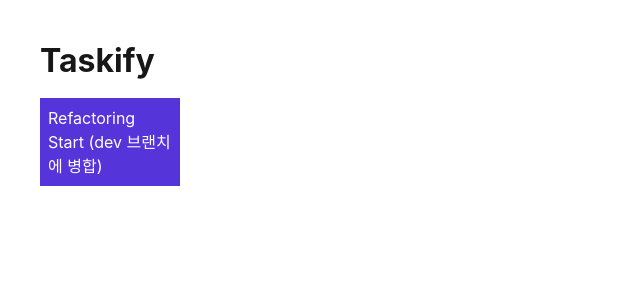
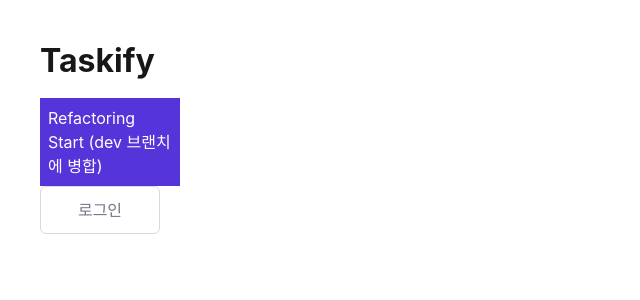
Before and after one commit to codeit17-part3-team5/taskify-refactor, a Next.js app: page / in a window 1280 px wide. Shown: the top 300 px of the page, without its empty margins (0-640 px from the left). Built offline with nearby package versions, Linux system fonts and the light colour scheme.

Commit message:
Design: 버튼 공통 컴포넌트 ui 초기본

```diff
--- a/package.json
+++ b/package.json
@@ -9,9 +9,11 @@
     "lint": "eslint"
   },
   "dependencies": {
+    "clsx": "^2.1.1",
     "next": "16.1.1",
     "react": "19.2.3",
-    "react-dom": "19.2.3"
+    "react-dom": "19.2.3",
+    "tailwind-merge": "^3.4.0"
   },
   "devDependencies": {
     "@tailwindcss/postcss": "^4",
--- /dev/null
+++ b/src/app/components/Button.tsx
@@ -0,0 +1,38 @@
+import { ButtonHTMLAttributes } from "react";
+import { cn } from "../lib/cn";
+
+type ButtonVariant = "v" | "w" | "wv" | "add";
+// v: violet, w: white, wv: bg-white text-violet, add: dashboard add
+
+interface ButtonProps extends ButtonHTMLAttributes<HTMLButtonElement> {
+  children: React.ReactNode;
+  className?: string;
+  variant?: ButtonVariant;
+}
+
+export default function Button({
+  className,
+  children,
+  variant = "w",
+  ...props
+}: ButtonProps) {
+  // default: rounded-6, 폰트 16px 굵기 medium
+  const baseStyle = cn(
+    "inline-flex justify-center items-center transition-all duration-150 rounded-md font-medium bg-white",
+    "disabled:bg-[#9FA6B2] disabled:text-white disabled:opacity-50",
+    "focus:outline-none focus-visible:ring-2 focus-visible:ring-[#5534DA] focus-visible:ring-offset-2"
+  );
+
+  const variantStyle = {
+    v: "bg-[#5534DA] text-white hover:brightness-95 active:brightness-80",
+    wv: "text-[#5534DA] border border-[#D9D9D9] hover:bg-[#F5F5F5]",
+    w: "text-[#787486] border border-[#D9D9D9] hover:bg-[#F5F5F5]",
+    add: "font-semibold border border-[#D9D9D9] hover:bg-[#F5F5F5]",
+  }[variant];
+
+  return (
+    <button className={cn(baseStyle, variantStyle, className)} {...props}>
+      {children}
+    </button>
+  );
+}
--- /dev/null
+++ b/src/app/lib/cn.ts
@@ -0,0 +1,6 @@
+import { clsx } from "clsx";
+import { twMerge } from "tailwind-merge";
+
+export function cn(...inputs: (string | undefined | null | boolean)[]) {
+  return twMerge(clsx(inputs));
+}
--- a/src/app/page.tsx
+++ b/src/app/page.tsx
@@ -1,12 +1,17 @@
+import Button from "./components/Button";
+
 export default function Home() {
   return (
     <main className="p-10">
       <h1 className="typo-32-b mb-4">Taskify</h1>
-      <div className="w-[140px]">
+      <div className="w-35">
         <p className="bg-primary-tw text-white typo-32-m p-2">
           Refactoring Start (dev 브랜치에 병합)
         </p>
       </div>
+      <Button className="w-30 h-12" variant="w">
+        로그인
+      </Button>
     </main>
   );
 }
```
Also changed, not shown: 1 other file (tests, documents, lock files or other folders).
